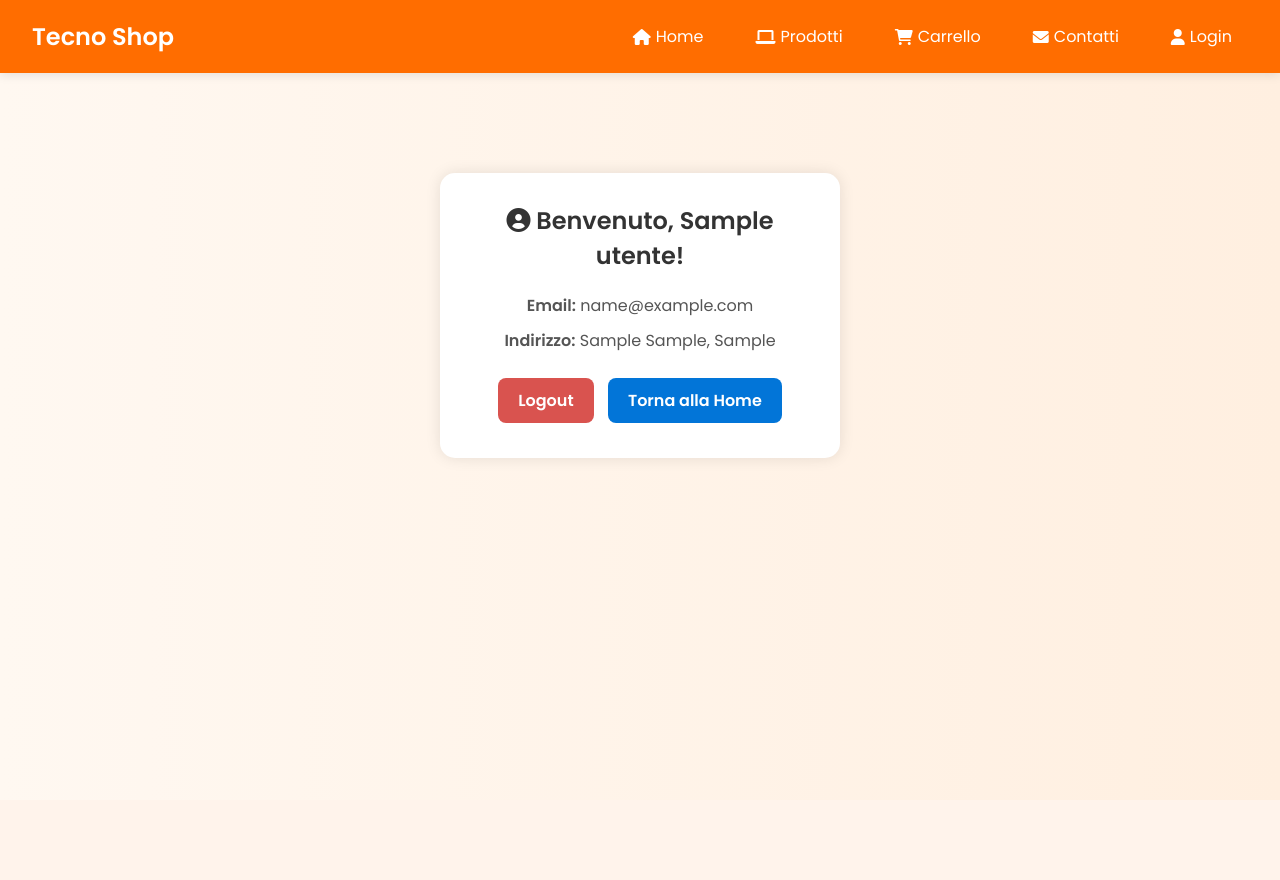
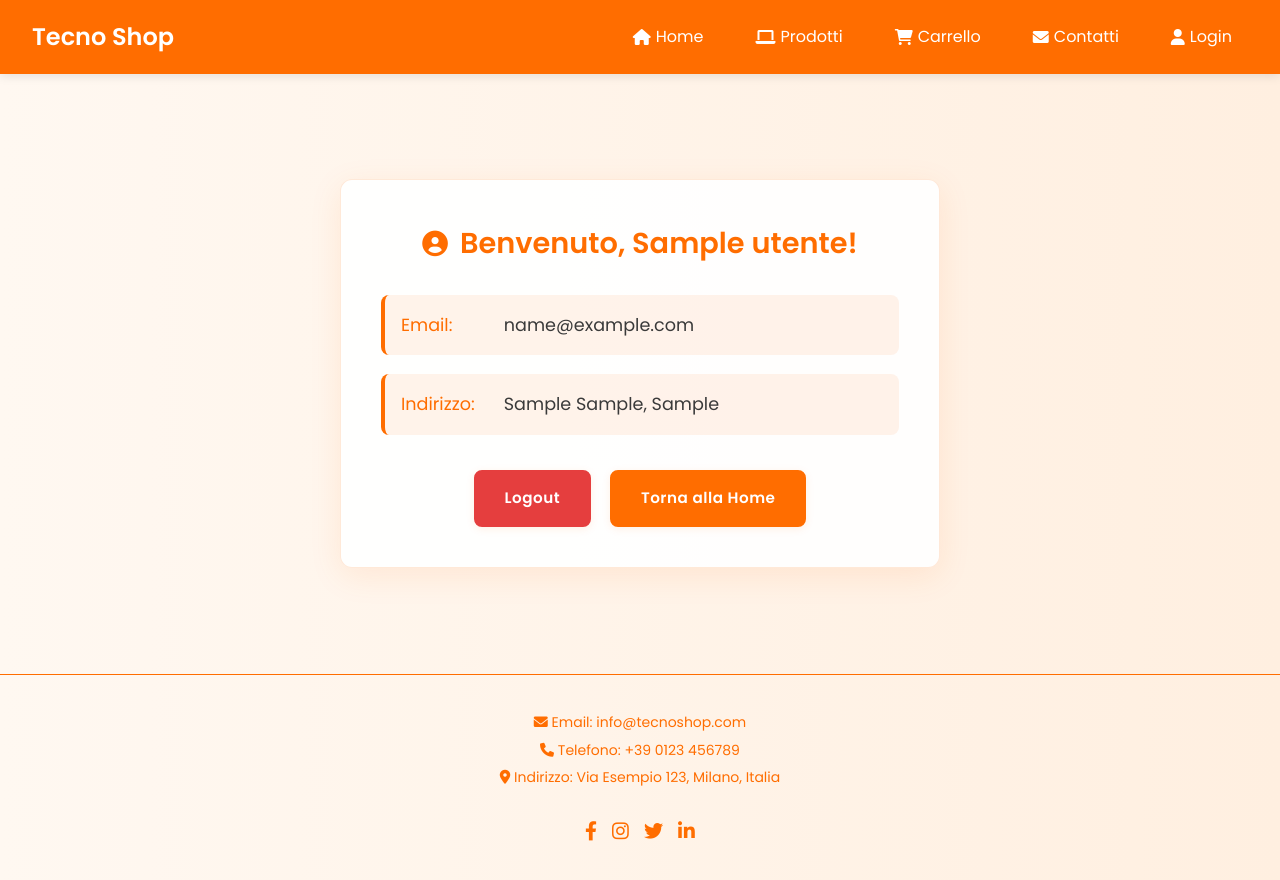
Before and after one commit to FERRO-FK/Sito-computer, a PHP site: page /php/dashboard.php in a window 1280 px wide. Before the commit the page ends 462 px from the top, so only its background shows below. Run offline with PHP 8.4, Linux system fonts and the light colour scheme; the visitor is signed in with stand-in values (Sample User, id 1); tables that the repository leaves empty hold one stand-in row (values such as "Sample post").

Commit message:
css fatto della pagina dashboard utente

```diff
--- a/css/styles_dashboard.css
+++ b/css/styles_dashboard.css
@@ -1,59 +1,169 @@
+/* Dashboard Styling - Orange Tech Theme */
 body {
+  font-family: 'Poppins', sans-serif;
+  color: #3a3a3a;
   margin: 0;
-    font-family: 'Poppins', sans-serif;
-    background-color: #f4f4f4;
+  padding: 0;
+  line-height: 1.6;
+  background: linear-gradient(to right, #fff8f1, #ffefe0) !important; /* Nuovo gradiente orizzontale */
 }
 
 .profile-container {
   display: flex;
   justify-content: center;
   align-items: center;
-    padding-top: 100px;
+  min-height: calc(100vh - 200px);
+  padding: 2rem;
+  background: transparent !important; /* Rimuove il gradiente precedente */
 }
 
 .profile-box {
-    background-color: #fff;
-    padding: 30px;
-    border-radius: 15px;
-    box-shadow: 0 0 15px rgba(0,0,0,0.1);
-    max-width: 400px;
+  background: rgba(255, 255, 255, 0.92); /* Bianco con leggera trasparenza */
+  border-radius: 12px;
+  box-shadow: 0 8px 32px rgba(255, 109, 0, 0.1); /* Ombra arancione */
+  padding: 2.5rem;
+  width: 100%;
+  max-width: 600px;
   text-align: center;
+  transition: all 0.4s cubic-bezier(0.175, 0.885, 0.32, 1.1);
+  border: 1px solid rgba(255, 109, 0, 0.15); /* Bordo arancione sottile */
+}
+
+.profile-box:hover {
+  transform: translateY(-5px);
+  box-shadow: 0 12px 40px rgba(255, 109, 0, 0.15);
 }
 
 .profile-box h2 {
-    margin-bottom: 20px;
-    color: #333;
+  color: #FF6D00;
+  margin-bottom: 1.8rem;
+  font-size: 1.8rem;
+  display: flex;
+  align-items: center;
+  justify-content: center;
+  gap: 12px;
+  font-weight: 600;
+}
+
+.profile-box h2 i {
+  color: #FF6D00;
+  font-size: 1.6rem;
 }
 
 .profile-box p {
-    font-size: 16px;
-    color: #555;
-    margin: 10px 0;
+  font-size: 1.1rem;
+  margin: 1.2rem 0;
+  padding: 1rem;
+  background-color: rgba(255, 109, 0, 0.08); /* Sfondo arancione molto tenue */
+  border-radius: 8px;
+  text-align: left;
+  display: flex;
+  align-items: center;
+  border-left: 4px solid #FF6D00;
+  transition: all 0.3s ease;
+}
+
+.profile-box p:hover {
+  background-color: rgba(255, 109, 0, 0.12); /* Arancione leggermente più intenso al hover */
+}
+
+.profile-box p strong {
+  color: #FF6D00;
+  margin-right: 0.8rem;
+  min-width: 90px;
+  display: inline-block;
+  font-weight: 500;
+}
+
+.profile-box p i {
+  margin-right: 12px;
+  color: #FF6D00;
+  font-size: 1.1rem;
 }
 
 .profile-buttons {
-    margin-top: 20px;
+  display: flex;
+  justify-content: center;
+  gap: 1.2rem;
+  margin-top: 2.2rem;
+  flex-wrap: wrap;
 }
 
 .btn {
+  padding: 0.9rem 1.8rem;
+  border-radius: 8px;
   text-decoration: none;
-    padding: 10px 20px;
-    border-radius: 8px;
-    margin: 5px;
   font-weight: 600;
-    display: inline-block;
+  transition: all 0.3s cubic-bezier(0.25, 0.8, 0.25, 1);
+  display: inline-flex;
+  align-items: center;
+  gap: 10px;
+  font-size: 0.95rem;
+  letter-spacing: 0.5px;
+  box-shadow: 0 2px 8px rgba(255, 109, 0, 0.1);
 }
 
 .btn.logout {
-    background-color: #d9534f;
-    color: #fff;
+  background-color: #e53e3e;
+  color: white;
+  border: 2px solid #e53e3e;
+}
+
+.btn.logout:hover {
+  background-color: #d12b2b;
+  border-color: #d12b2b;
+  transform: translateY(-3px);
+  box-shadow: 0 4px 12px rgba(229, 62, 62, 0.3);
 }
 
 .btn.home {
-    background-color: #0275d8;
-    color: #fff;
+  background-color: #FF6D00;
+  color: white;
+  border: 2px solid #FF6D00;
 }
 
-  .btn:hover {
-    opacity: 0.9;
+.btn.home:hover {
+  background-color: #e05e00;
+  border-color: #e05e00;
+  transform: translateY(-3px);
+  box-shadow: 0 4px 12px rgba(255, 109, 0, 0.3);
 }
+
+/* Responsive Design */
+@media (max-width: 768px) {
+  .profile-container {
+      padding: 1.5rem;
+      background: #fff5f0; /* Sfondo piatto su mobile */
+  }
+
+  .profile-box {
+      padding: 1.8rem;
+  }
+
+  .profile-box h2 {
+      font-size: 1.6rem;
+  }
+
+  .profile-box p {
+      font-size: 1rem;
+      flex-direction: column;
+      align-items: flex-start;
+      padding: 0.8rem;
+  }
+
+  .profile-box p strong {
+      margin-bottom: 0.4rem;
+      min-width: auto;
+  }
+
+  .profile-buttons {
+      flex-direction: column;
+      gap: 1rem;
+  }
+
+  .btn {
+      width: 100%;
+      justify-content: center;
+      padding: 0.8rem;
+  }
+}
--- a/php/dashboard.php
+++ b/php/dashboard.php
@@ -27,6 +27,8 @@ $user = $stmt->fetch();
   <link rel="stylesheet" href="https://cdnjs.cloudflare.com/ajax/libs/font-awesome/6.0.0-beta3/css/all.min.css">
   <link rel="stylesheet" href="../css/styles_navbar.css">
   <link rel="stylesheet" href="../css/styles_dashboard.css">
+  <link rel="stylesheet" href="../css/styles_footer.css">
+
 </head>
 <body>
 
@@ -53,5 +55,24 @@ $user = $stmt->fetch();
     </div>
   </div>
 
+
+      <!--FOOTER-->
+      <div class="footer-divider"></div>
+    <footer class="footer">
+      <div class="footer-content">
+        <div class="contact-info">
+          <p><i class="fas fa-envelope"></i> Email: info@tecnoshop.com</p>
+          <p><i class="fas fa-phone"></i> Telefono: +39 0123 456789</p>
+          <p><i class="fas fa-map-marker-alt"></i> Indirizzo: Via Esempio 123, Milano, Italia</p>
+        </div>
+        <div class="social-icons">
+          <a href="" target="_blank" aria-label="Facebook"><i class="fab fa-facebook-f"></i></a>
+          <a href="" target="_blank" aria-label="Instagram"><i class="fab fa-instagram"></i></a>
+          <a href="" target="_blank" aria-label="Twitter"><i class="fab fa-twitter"></i></a>
+          <a href="" target="_blank" aria-label="LinkedIn"><i class="fab fa-linkedin-in"></i></a>
+        </div>
+      </div>
+    </footer>
+
 </body>
 </html>
--- a/php/db.php
+++ b/php/db.php
@@ -2,7 +2,7 @@
 $host = 'localhost';
 $db   = 'sito';
 $user = 'root';
-$pass = 'root';
+$pass = 'vc-mob2-12';
 $charset = 'utf8mb4';
 
 $dsn = "mysql:host=$host;dbname=$db;charset=$charset";
--- a/php/prodotti.php
+++ b/php/prodotti.php
@@ -117,7 +117,7 @@
     <!-- query per cercare i prodotti-->
     <?php
     // Connessione al database
-    $conn = mysqli_connect("localhost", "root", "root", "sito");
+    $conn = mysqli_connect("localhost", "root", "vc-mob2-12", "sito");
 
     // Recupera l'ID del tag selezionato
     $categoria = $_GET['categoria'] ?? 'all';
```
Lines whose indentation alone changed are shown as unchanged.
